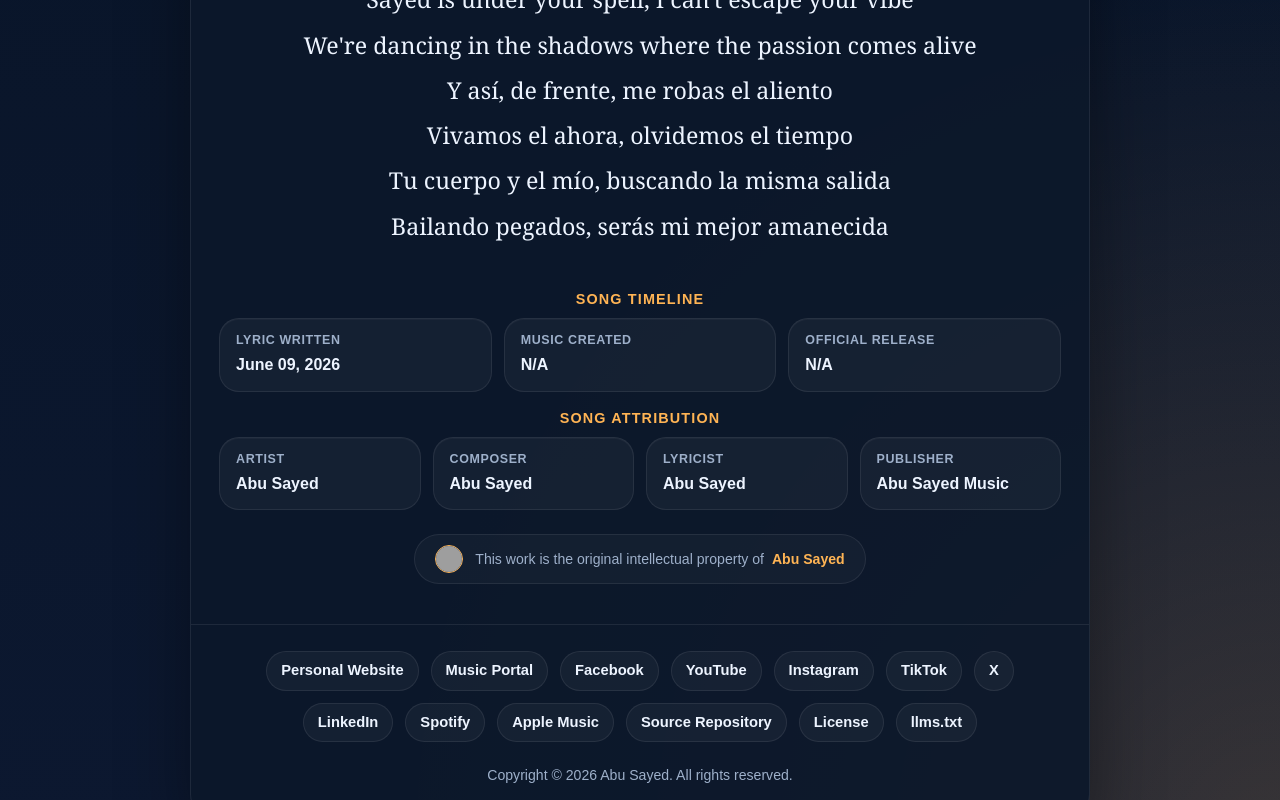
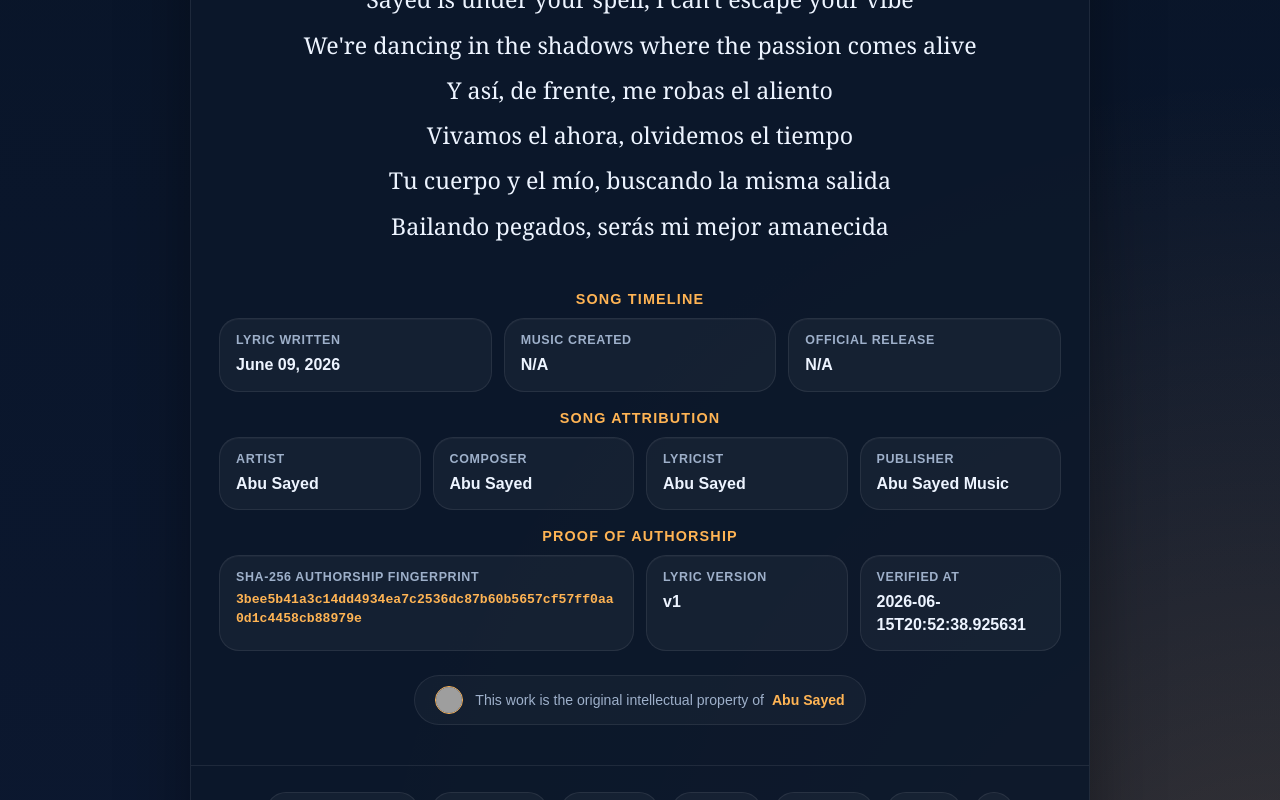
Before and after one commit to ImAbuSayed/mirada-clavada-en-mi-pecho, a plain HTML site: page index.html in a window 1280 px wide. Shown: the part 2000-2800 px from the top of the page. Drawn offline with Linux system fonts and the light colour scheme; grey boxes are pictures that could not be loaded.

Commit message:
feat: update song assets v1 with signed GPG commit [verified]

```diff
--- a/index.html
+++ b/index.html
@@ -14,9 +14,9 @@
     <meta name="keywords" content="Mirada clavada en mi pecho, Abu Sayed lyrics, original song lyrics, Abu Sayed original song, Abu Sayed lyricist, Abu Sayed composer, Abu Sayed songwriter, official lyrics">
     <meta name="robots" content="index,follow,max-snippet:-1,max-image-preview:large,max-video-preview:-1">
     <meta name="referrer" content="strict-origin-when-cross-origin">
-    <meta name="description" content="Full lyrics for &#x27;Mirada clavada en mi pecho&#x27; by Abu Sayed. An original composition, lyrics, and production by Abu Sayed.">
+    <meta name="description" content="Explore the official lyrics of &#x27;Mirada clavada en mi pecho&#x27;, a unique musical creation written and composed by Abu Sayed.">
     <meta property="og:title" content="Mirada clavada en mi pecho - Original Lyrics by Abu Sayed">
-    <meta property="og:description" content="Full lyrics for &#x27;Mirada clavada en mi pecho&#x27; by Abu Sayed. An original composition, lyrics, and production by Abu Sayed.">
+    <meta property="og:description" content="Explore the official lyrics of &#x27;Mirada clavada en mi pecho&#x27;, a unique musical creation written and composed by Abu Sayed.">
     <meta property="og:type" content="music.song">
     <meta property="og:url" content="https://imabusayed.github.io/mirada-clavada-en-mi-pecho/">
     <meta property="og:site_name" content="Abu Sayed Music">
@@ -24,7 +24,7 @@
     <meta name="last-modified" content="2026-06-09 13:02:01">
     <meta name="twitter:card" content="summary_large_image">
     <meta name="twitter:title" content="Mirada clavada en mi pecho - Original Lyrics by Abu Sayed">
-    <meta name="twitter:description" content="Full lyrics for &#x27;Mirada clavada en mi pecho&#x27; by Abu Sayed. An original composition, lyrics, and production by Abu Sayed.">
+    <meta name="twitter:description" content="Explore the official lyrics of &#x27;Mirada clavada en mi pecho&#x27;, a unique musical creation written and composed by Abu Sayed.">
     <link rel="canonical" href="https://imabusayed.github.io/mirada-clavada-en-mi-pecho/">
     <link rel="sitemap" type="application/xml" title="Sitemap" href="https://imabusayed.github.io/mirada-clavada-en-mi-pecho/sitemap.xml">
     <link rel="author" href="https://github.com/ImAbuSayed">
@@ -100,7 +100,7 @@
       "@id": "https://imabusayed.github.io/mirada-clavada-en-mi-pecho#webpage",
       "url": "https://imabusayed.github.io/mirada-clavada-en-mi-pecho/",
       "name": "Mirada clavada en mi pecho - Original Lyrics by Abu Sayed",
-      "description": "Full lyrics for 'Mirada clavada en mi pecho' by Abu Sayed. An original composition, lyrics, and production by Abu Sayed.",
+      "description": "Explore the official lyrics of 'Mirada clavada en mi pecho', a unique musical creation written and composed by Abu Sayed.",
       "isPartOf": {
         "@id": "https://music.abusayed.com.bd/#website"
       },
@@ -537,7 +537,7 @@
 
         <div class="controls">
             <button class="btn-speak" id="speakBtn" title="Read the lyrics aloud"><span id="speakText">Read Aloud</span></button>
-            <a href="https://music.abusayed.com.bd/Licensing/?https://imabusayed.github.io/mirada-clavada-en-mi-pecho/" class="btn-license" title="Get licensing for this song" target="_blank">Obtain a Music License for Mirada clavada en mi pecho</a>
+            <a href="https://music.abusayed.com.bd/Licensing/?https://imabusayed.github.io/mirada-clavada-en-mi-pecho/" class="btn-license" title="Get licensing for this song" target="_blank">Official Music Licensing for Mirada clavada en mi pecho</a>
 
         </div>
         <br>
@@ -612,6 +612,26 @@
             <div class="meta-card">
                 <span class="meta-label">Publisher</span>
                 <strong>Abu Sayed Music</strong>
+            </div>
+
+                </div>
+            </div>
+
+            <div class="details-block">
+                <div class="details-title">Proof of Authorship</div>
+                <div class="meta-grid">
+
+            <div class="meta-card" style="grid-column: span 2;">
+                <span class="meta-label">SHA-256 Authorship Fingerprint</span>
+                <strong style="word-break: break-all; font-family: monospace; font-size: 0.82rem; color: var(--accent);">3bee5b41a3c14dd4934ea7c2536dc87b60b5657cf57ff0aa0d1c4458cb88979e</strong>
+            </div>
+            <div class="meta-card">
+                <span class="meta-label">Lyric Version</span>
+                <strong>v1</strong>
+            </div>
+            <div class="meta-card">
+                <span class="meta-label">Verified At</span>
+                <strong>2026-06-15T20:52:38.925631</strong>
             </div>
 
                 </div>
```
Also changed, not shown: excerpts/Bridge-Preview.txt (added), excerpts/Chorus-Preview.txt (added), excerpts/Final-Chorus-Preview.txt (added), excerpts/Hook-Preview.txt (added), excerpts/Pre-Chorus-2-Preview.txt (added), excerpts/Pre-Chorus-3-Preview.txt (added), excerpts/Pre-Chorus-Preview.txt (added), excerpts/Verse-1-Preview.txt (added), excerpts/Verse-2-Preview.txt (added), excerpts/Verse-3-Preview.txt (added), hashes.txt (added), llms.txt, lyrics_backup/2026-06-15_mirada-clavada-en-mi-pecho-v1.txt (added), manifest.json (added), 1 other file.
